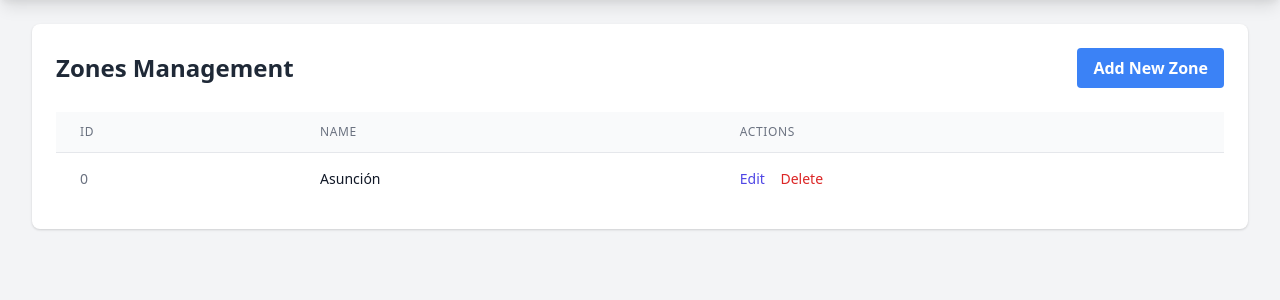
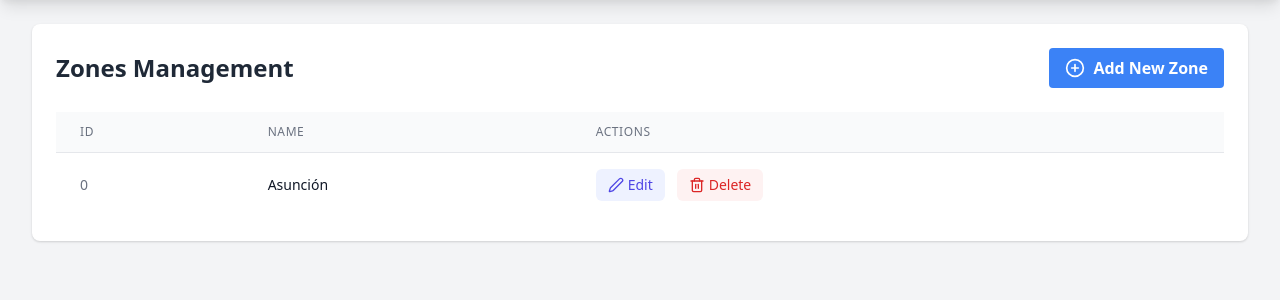
Before and after one commit to unifica-paraguay/mayoristas-paraguay-backend, a FastAPI app: page /admin/zones in a window 1280 px wide. Shown: the part 64-364 px from the top of the page. Run offline with FastAPI, Linux system fonts and the light colour scheme; parts of the project's set-up code (start-up, migrations or seed data) failed here and were passed over; some libraries are stand-ins or nearby versions.

Commit message:
feat(ui): Enhance action buttons across all list views - Added icons to all action buttons - Improved button styling with consistent design - Added hover effects and transitions - Implemented proper spacing between buttons

```diff
--- a/app/templates/zones.html
+++ b/app/templates/zones.html
@@ -7,7 +7,8 @@
     <div class="flex justify-between items-center mb-6">
         <h2 class="text-2xl font-bold text-gray-800">Zones Management</h2>
         <button onclick="document.getElementById('createZoneModal').classList.remove('hidden')"
-                class="bg-blue-500 hover:bg-blue-700 text-white font-bold py-2 px-4 rounded">
+                class="bg-blue-500 hover:bg-blue-700 text-white font-bold py-2 px-4 rounded inline-flex items-center gap-2">
+            <i data-lucide="plus-circle" class="w-5 h-5"></i>
             Add New Zone
         </button>
     </div>
@@ -27,16 +28,20 @@
                     <td class="px-6 py-4 whitespace-nowrap text-sm text-gray-500">{{ zone.id }}</td>
                     <td class="px-6 py-4 whitespace-nowrap text-sm font-medium text-gray-900">{{ zone.name }}</td>
                     <td class="px-6 py-4 whitespace-nowrap text-sm font-medium">
+                        <div class="flex items-center space-x-3">
                             <button data-zone='{{ zone.model_dump() | tojson | safe }}'
                                     onclick="editZone(this.dataset.zone)"
-                                class="text-indigo-600 hover:text-indigo-900 mr-3">
+                                    class="text-indigo-600 hover:text-indigo-900 inline-flex items-center gap-1 bg-indigo-50 hover:bg-indigo-100 px-3 py-1.5 rounded-md transition-colors">
+                                <i data-lucide="edit-2" class="w-4 h-4"></i>
                                 Edit
                             </button>
                             <button hx-delete="/api/zones/{{ zone.id }}"
                                     hx-confirm="Are you sure you want to delete this zone?"
-                                class="text-red-600 hover:text-red-900">
+                                    class="text-red-600 hover:text-red-900 inline-flex items-center gap-1 bg-red-50 hover:bg-red-100 px-3 py-1.5 rounded-md transition-colors">
+                                <i data-lucide="trash-2" class="w-4 h-4"></i>
                                 Delete
                             </button>
+                        </div>
                     </td>
                 </tr>
                 {% endfor %}
```
Also changed, not shown: app/templates/categories.html (+8 -3 lines). Lines whose indentation alone changed are shown as unchanged.
